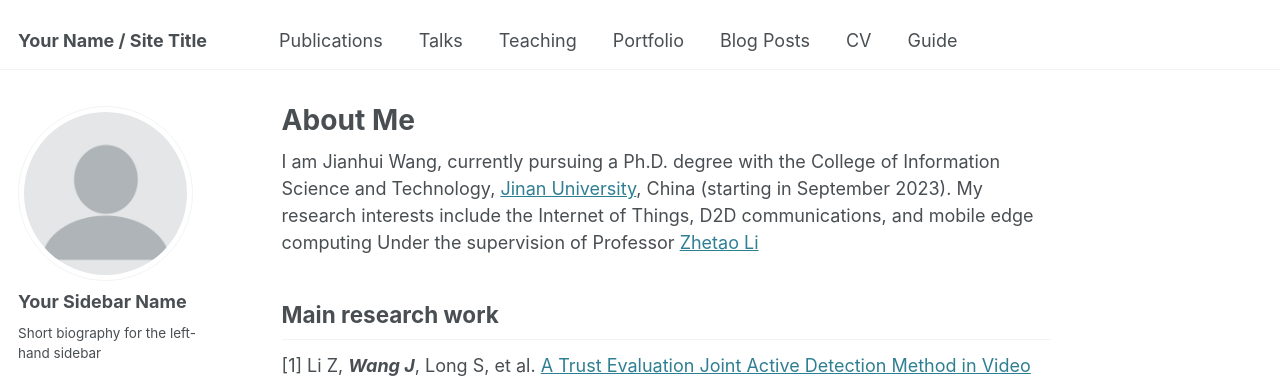
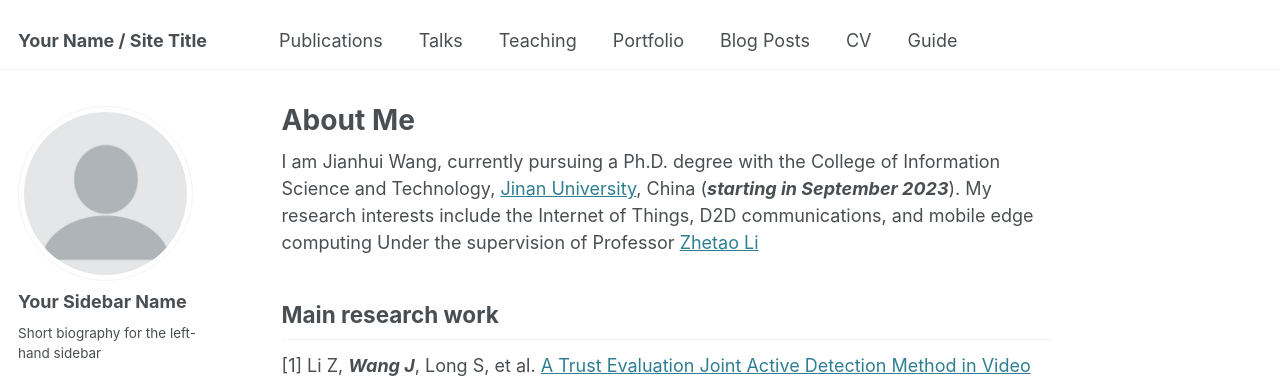
Before and after one commit to TranferWang/TranferWang.github.io, a Jekyll site: the page built from _pages/about.md, in a window 1280 px wide and 1018 px high. Shown: the top 378 px of the window. Built offline with Jekyll 4.4.1, drawn with Linux system fonts in a browser that asks for light colours; some web fonts are replaced.

```diff
--- a/_pages/about.md
+++ b/_pages/about.md
@@ -7,7 +7,7 @@ redirect_from:
   - /about.html
 ---
 
-I am Jianhui Wang, currently pursuing a Ph.D. degree with the College of Information Science and Technology, [Jinan University](https://english.jnu.edu.cn/), China (starting in September 2023). My research interests include the Internet of Things, D2D communications, and mobile edge computing Under the supervision of Professor [Zhetao Li](https://faculty.jnu.edu.cn/xxkxjsxy/lzt3/list.htm)
+I am Jianhui Wang, currently pursuing a Ph.D. degree with the College of Information Science and Technology, [Jinan University](https://english.jnu.edu.cn/), China (***starting in September 2023***). My research interests include the Internet of Things, D2D communications, and mobile edge computing Under the supervision of Professor [Zhetao Li](https://faculty.jnu.edu.cn/xxkxjsxy/lzt3/list.htm)
 
 Main research work
 ------
```
